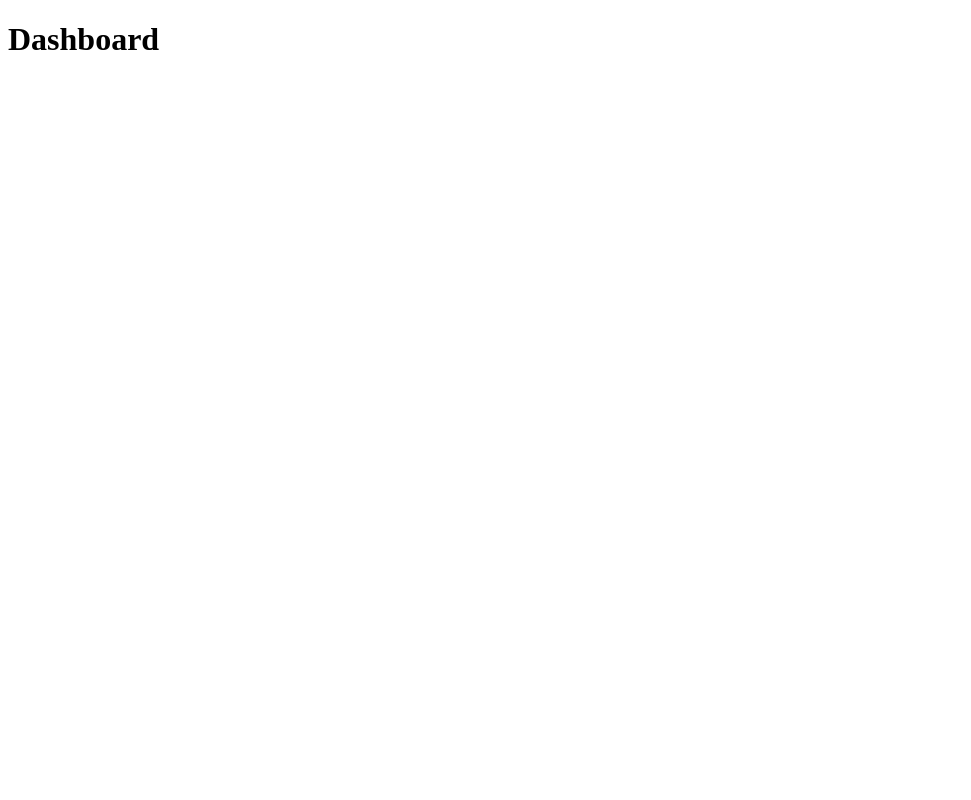
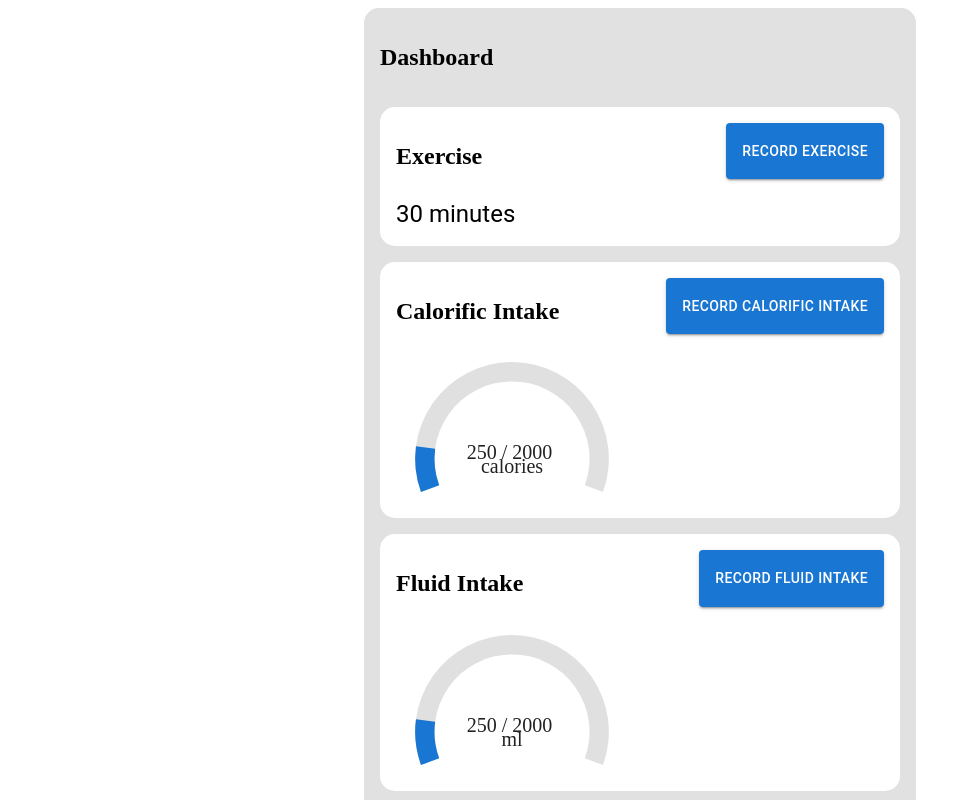
Before and after one commit to muki119/HealthAppCourseWork, a React (Vite) app in the folder Frontend/HealthApp/: page /dashboard in a window 1280 px wide. Shown: the top 800 px of the page, without its empty margins (0-971 px from the left). Built offline with nearby package versions, Linux system fonts and the light colour scheme.

Commit message:
Added user interface changes to Dashboard.jsx

```diff
--- a/Frontend/HealthApp/src/Dashboard/Dashboard.jsx
+++ b/Frontend/HealthApp/src/Dashboard/Dashboard.jsx
@@ -1,7 +1,140 @@
+import React from 'react';
+import Container from '@mui/material/Container';
+import Box from '@mui/material/Box';
+import Stack from '@mui/material/Stack';
+import Button from '@mui/material/Button';
+import { Gauge, gaugeClasses } from '@mui/x-charts/Gauge';
+import { Typography } from '@mui/material';
+import Grid from '@mui/material/Grid';
+import { BarChart } from '@mui/x-charts/BarChart';
+
 export default function Dashboard() {
+    const totalCalories = 250;
+    const calorieLimit = 2000;
+    const totalFluid = 250;
+    const fluidLimit = 2000;
+    const minutesofExercise = 30;
     return(
         <>
-        <h1>Dashboard</h1>
+        <Container maxWidth="sm">
+
+            <Box component="section" sx={{ bgcolor: '#E2E1E1', p: 2, borderRadius: '15px' }}>
+
+                <Stack spacing={2}>
+
+                    <Box><h1>Dashboard</h1></Box>
+                    <Box sx={{ bgcolor: 'white', p: 2, borderRadius: '15px' }}>
+                    <Grid container rowSpacing={1} columnSpacing={{ xs: 1, sm: 2, md: 3 }}>
+                            <Grid size={6}>
+                                <h2>Exercise</h2>
+                            </Grid>
+                            <Grid size={6}>
+                                <Box component="section" sx={{ display: 'flex', justifyContent: 'flex-end'}}>
+                                    <Button variant="contained" sx={{ p: 2, alignItems: 'right' }}>
+                                    Record Exercise
+                                    </Button>
+                                </Box>
+                            </Grid>
+                            <Grid size={6}>
+                                <Typography variant="h5">{minutesofExercise} minutes</Typography>
+                            </Grid>
+                            <Grid size={6}>
+
+                            </Grid>
+
+                        </Grid>
+                    </Box>
+                    <Box sx={{ bgcolor: 'white', p: 2, borderRadius: '15px' }}>
+                        <Grid container rowSpacing={1} columnSpacing={{ xs: 1, sm: 2, md: 3 }}>
+                            <Grid size={6}>
+                                <h2>Calorific Intake</h2>
+                            </Grid>
+                            <Grid size={6}>
+                                <Box component="section" sx={{ display: 'flex', justifyContent: 'flex-end'}}>
+                                    <Button variant="contained" sx={{ p: 2, alignItems: 'right' }}>
+                                    Record Calorific Intake
+                                    </Button>
+                                </Box>
+                            </Grid>
+                            <Grid size={6}>
+                                <Gauge
+                                        value={(totalCalories/calorieLimit)*100}
+                                        startAngle={-110}
+                                        endAngle={110}
+                                        sx={{
+                                            ['& .MuiGauge-valueText']: {
+                                            fontSize: 20,
+                                            transform: 'translate(0px, 0px)',
+                                            },
+                                        }}
+                                        text={({ value, valueMax }) => `${totalCalories} / ${calorieLimit} \ncalories`}
+                                />
+                            </Grid>
+                            <Grid size={6}>
+
+                            </Grid>
+
+                        </Grid>
+                    </Box>
+                    <Box sx={{ bgcolor: 'white', p: 2, borderRadius: '15px' }}>
+                    <Grid container rowSpacing={1} columnSpacing={{ xs: 1, sm: 2, md: 3 }}>
+                            <Grid size={6}>
+                                <h2>Fluid Intake</h2>
+                            </Grid>
+                            <Grid size={6}>
+                                <Box component="section" sx={{ display: 'flex', justifyContent: 'flex-end'}}>
+                                    <Button variant="contained" sx={{ p: 2, alignItems: 'right' }}>
+                                    Record Fluid Intake
+                                    </Button>
+                                </Box>
+                            </Grid>
+                            <Grid size={6}>
+                                <Gauge
+                                        value={(totalFluid/fluidLimit)*100}
+                                        startAngle={-110}
+                                        endAngle={110}
+                                        sx={{
+                                            ['& .MuiGauge-valueText']: {
+                                            fontSize: 20,
+                                            transform: 'translate(0px, 0px)',
+                                            },
+                                        }}
+                                        text={({ value, valueMax }) => `${totalFluid} / ${fluidLimit} \nml`}
+                                />
+                            </Grid>
+                            <Grid size={6}>
+
+                            </Grid>
+
+                        </Grid>
+                    </Box>
+                    <Box sx={{ bgcolor: 'white', p: 2, borderRadius: '15px' }}>
+                        <Typography color='black'><h2>Exercise Summary</h2></Typography>
+                        <BarChart
+                        xAxis={[{ scaleType: 'band', data: ['01/03', '02/03', '03/03'] }]}
+                        series={[{ data: [50, 40, 30] }]}
+                        height={300}
+                        />
+                    </Box>
+                    <Box sx={{ bgcolor: 'white', p: 2, borderRadius: '15px' }}>
+                        <Typography color='black'><h2>Calorific Intake Summary</h2></Typography>
+                        <BarChart
+                        xAxis={[{ scaleType: 'band', data: ['01/03', '02/03', '03/03'] }]}
+                        series={[{ data: [1700, 1950, 2000] }]}
+                        height={300}
+                        />
+                    </Box>
+                    <Box sx={{ bgcolor: 'white', p: 2, borderRadius: '15px' }}>
+                        <Typography color='black'><h2>Fluid Intake Summary</h2></Typography>
+                        <BarChart
+                        xAxis={[{ scaleType: 'band', data: ['01/03', '02/03', '03/03'] }]}
+                        series={[{ data: [1700, 1950, 2000] }]}
+                        height={300}
+                        />
+                    </Box>
+                </Stack>
+            </Box>
+        </Container>
         </>
     )
 }
```
Also changed, not shown: Frontend/HealthApp/package.json (+7 -1 lines), 1 other file (tests, documents, lock files or other folders).
